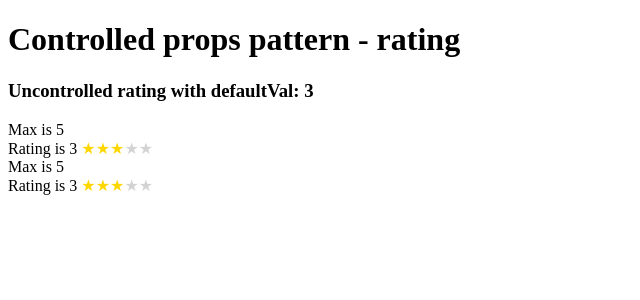
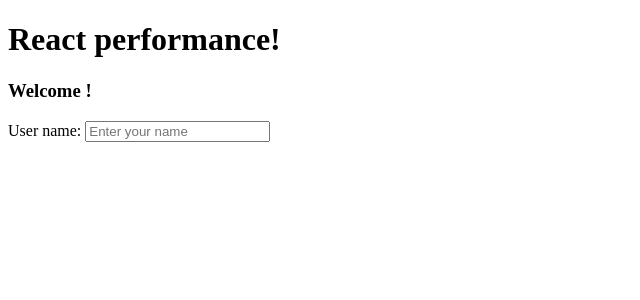
Before and after one commit to CleanCodeNinja01/react-practice, a React (Vite) app in the folder my-app/: page / in a window 1280 px wide. Shown: the top 300 px of the page, without its empty margins (0-640 px from the left). Built offline with nearby package versions, Linux system fonts and the light colour scheme.

Commit message:
use memo in react to memoize components

```diff
--- a/my-app/src/App.jsx
+++ b/my-app/src/App.jsx
@@ -3,8 +3,10 @@
 // import PropertyList from "./components/PropertyList/PropertyList";
 // import { Title } from "./components/Title/Title";
 // import properties from "./data/properties";
+import { useState } from "react";
 import "./App.css";
 import Rating from "./components/Rating/Rating";
+import WelcomeMessage from "./components/WelcomeMessage";
 // import DataFetcherExamples from "./components/DataFetcher/DataFetcherExamples";
 // import ButtonToolTip from "./components/Prop-getters-props-colls/ButtonToolTip";
 // import Goodbye from "./components/HOC practice/Goodbye";
@@ -35,7 +37,8 @@
 const App = () => {
   // const handleClick = ()=>console.log(`hey saleha! be healthy ${0}`)
 
-
+  const [user, setUser] = useState("");
+  const [location, setLocation] = useState("")
 
   return (
     <>
@@ -44,7 +47,7 @@
       <GoodbyeWithLogger name="Alice" /> */}
       {/* <DataFetcherExamples/> */}
       {/* <ButtonToolTip/> */}
-      <h1>Controlled props pattern - rating</h1>
+      {/* <h1>Controlled props pattern - rating</h1>
       <h3>Uncontrolled rating with defaultVal: 3</h3>
       <Rating
         defaultVal={3}
@@ -53,7 +56,25 @@
       <Rating
         value={3}
         // onChange={(val)=> console.log("Uncontrolled ->", val)}
-      />
+      /> */}
+
+
+      <h1>React performance!</h1>
+
+      <WelcomeMessage/>
+
+      <div>
+        <label htmlFor="">
+          User name: {' '}
+          <input type="text"
+            value={user}
+            onChange={(e)=>setUser(e.target.value)}
+            placeholder="Enter your name"
+          />
+
+        </label>
+      </div>
+
     </>
   );
 }
--- /dev/null
+++ b/my-app/src/components/WelcomeMessage.jsx
@@ -0,0 +1,17 @@
+import React from "react";
+
+const WelcomeMessage = ({user}) => {
+
+    console.log("Welcome Message rendered")
+
+    return (
+        <div>
+            <h3>
+                Welcome {user && ", "}
+                {user}!
+            </h3>
+        </div>
+    )
+}
+
+export default React.memo(WelcomeMessage);
--- /dev/null
+++ b/package.json
@@ -0,0 +1,5 @@
+{
+  "dependencies": {
+    "lucide-react": "^1.47.0"
+  }
+}
```
